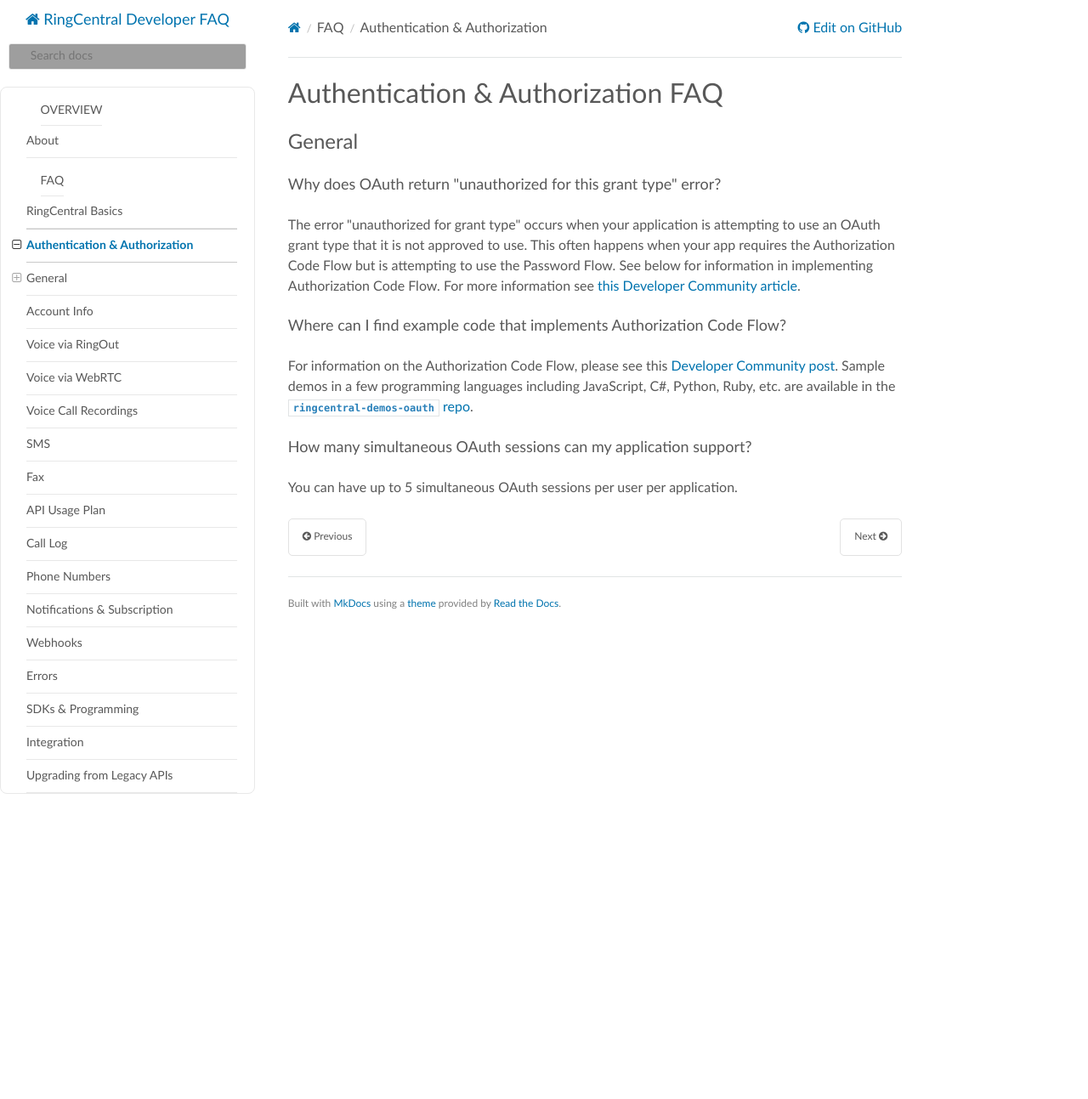
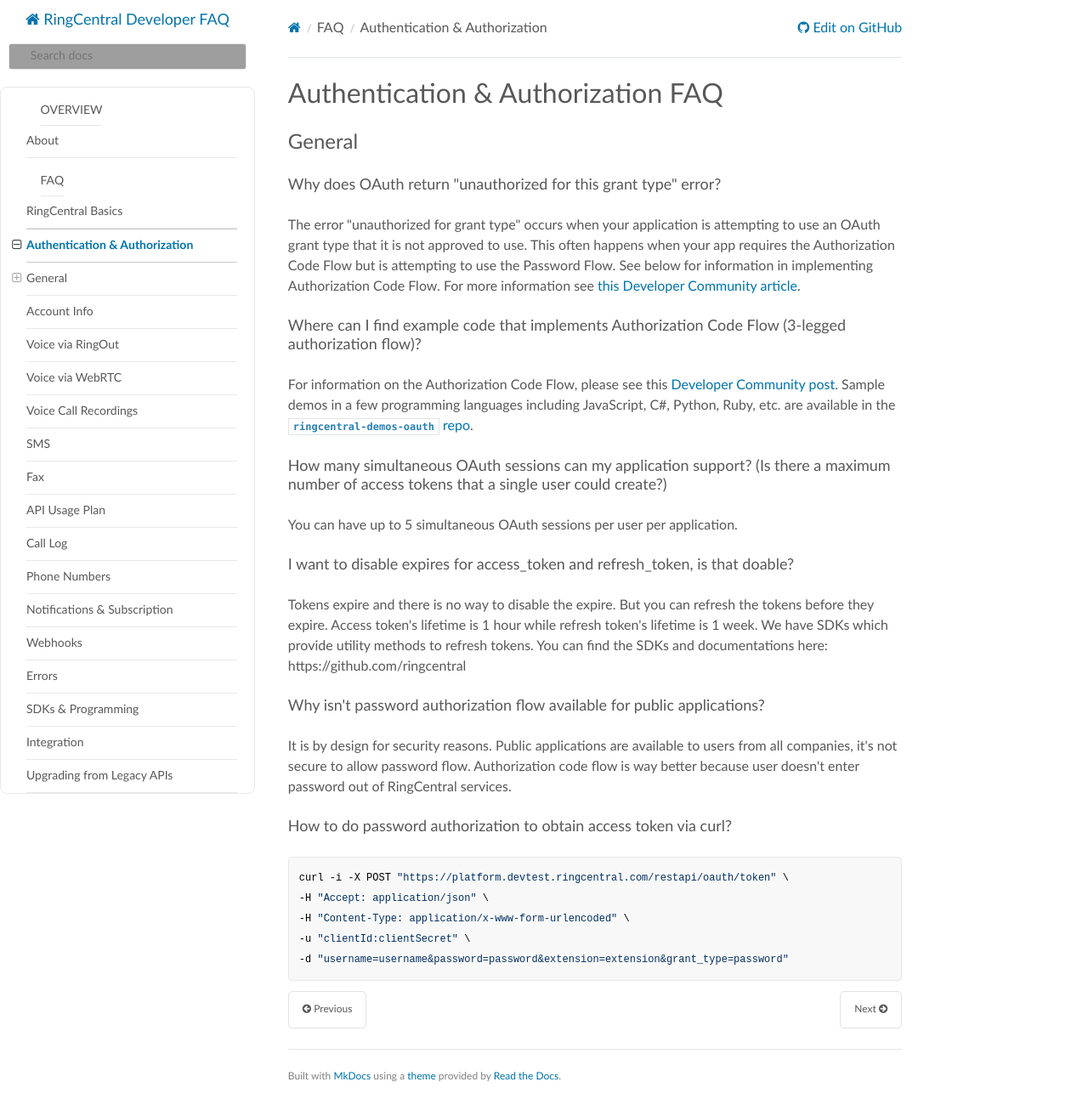
Before and after one commit to ringcentral/ringcentral-faq, an MkDocs documentation site: the page built from docs/oauth.md, in a window 1280 px wide and 1293 px high. Shown: the whole window at 85% size. Built offline with MkDocs 1.6.1, drawn with Linux system fonts in a browser that asks for light colours; nearby versions of some CDN libraries; old or Windows-style settings are respelled for this version of MkDocs; grey boxes are pictures that could not be loaded.

Commit message:
Finish oauth FAQs

````diff
--- a/docs/oauth.md
+++ b/docs/oauth.md
@@ -6,10 +6,28 @@
 
 The error "unauthorized for grant type" occurs when your application is attempting to use an OAuth grant type that it is not approved to use. This often happens when your app requires the Authorization Code Flow but is attempting to use the Password Flow. See below for information in implementing Authorization Code Flow. For more information see [this Developer Community article](https://devcommunity.ringcentral.com/ringcentraldev/topics/unauthorized-for-this-grant-type-error).
 
-### Where can I find example code that implements Authorization Code Flow?
+### Where can I find example code that implements Authorization Code Flow (3-legged authorization flow)?
 
 For information on the Authorization Code Flow, please see this [Developer Community post](https://devcommunity.ringcentral.com/ringcentraldev/topics/using-oauth-2-0-authorization-code-grant-to-access-ringcentral-apis). Sample demos in a few programming languages including JavaScript, C#, Python, Ruby, etc. are available in the [`ringcentral-demos-oauth` repo](https://github.com/grokify/ringcentral-demos-oauth).
 
-### How many simultaneous OAuth sessions can my application support?
+### How many simultaneous OAuth sessions can my application support? (Is there a maximum number of access tokens that a single user could create?)
 
 You can have up to 5 simultaneous OAuth sessions per user per application.
+
+### I want to disable expires for access_token and refresh_token, is that doable?
+
+Tokens expire and there is no way to disable the expire. But you can refresh the tokens before they expire. Access token's lifetime is 1 hour while refresh token's lifetime is 1 week. We have SDKs which provide utility methods to refresh tokens. You can find the SDKs and documentations here:  https://github.com/ringcentral
+
+### Why isn't password authorization flow available for public applications?
+
+It is by design for security reasons. Public applications are available to users from all companies, it's not secure to allow password flow. Authorization code flow is way better because user doesn't enter password out of RingCentral services.
+
+### How to do password authorization to obtain access token via curl?
+
+```
+curl -i -X POST "https://platform.devtest.ringcentral.com/restapi/oauth/token" \
+-H "Accept: application/json" \
+-H "Content-Type: application/x-www-form-urlencoded" \
+-u "clientId:clientSecret" \
+-d "username=username&password=password&extension=extension&grant_type=password"
+```
````
